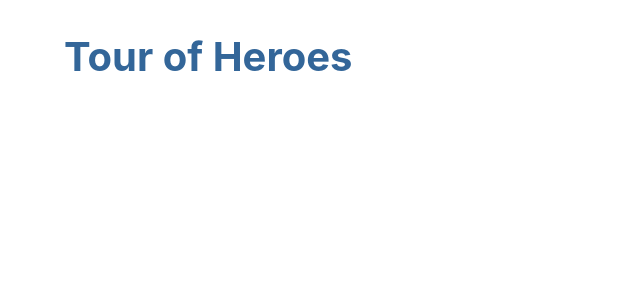
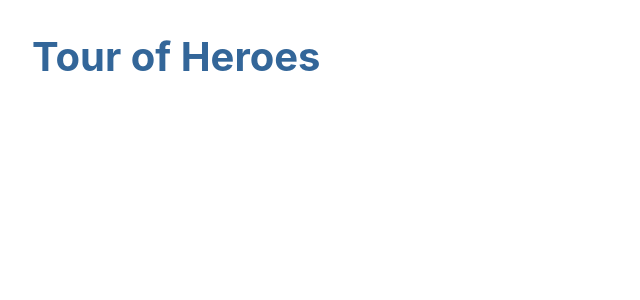
Before and after one commit to manavm1990/Tour-of-Heroes, an Angular app: page / in a window 1280 px wide. Shown: the top 300 px of the page, without its empty margins (0-640 px from the left). Built offline with nearby package versions, Linux system fonts and the light colour scheme.

Commit message:
Simplify app component HTML
Removes 🔥 HTML BP stuff

```diff
--- a/src/app/app.component.html
+++ b/src/app/app.component.html
@@ -1,12 +1,2 @@
 <!DOCTYPE html>
-<html lang="en">
-  <head>
-    <meta charset="UTF-8" />
-    <meta http-equiv="X-UA-Compatible" content="IE=edge" />
-    <meta name="viewport" content="width=device-width, initial-scale=1.0" />
-    <title>{{ title }}</title>
-  </head>
-  <body>
-    <h1>{{ title }}</h1>
-  </body>
-</html>
+<h1>{{ title }}</h1>
```
